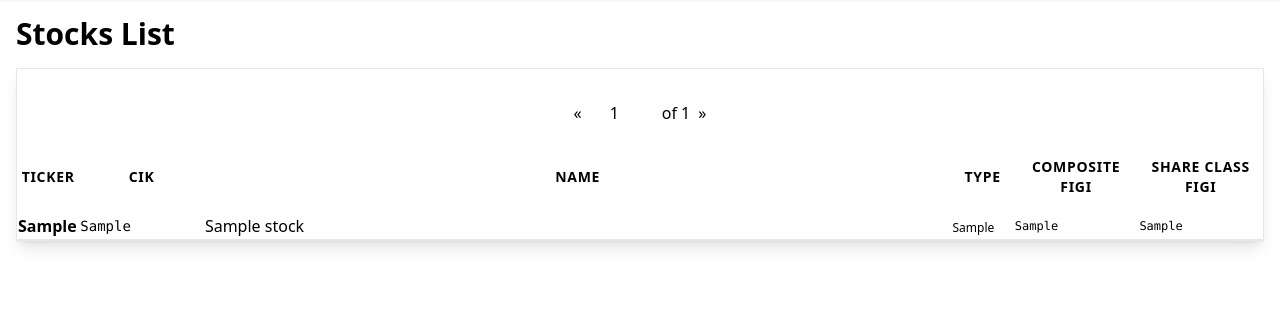
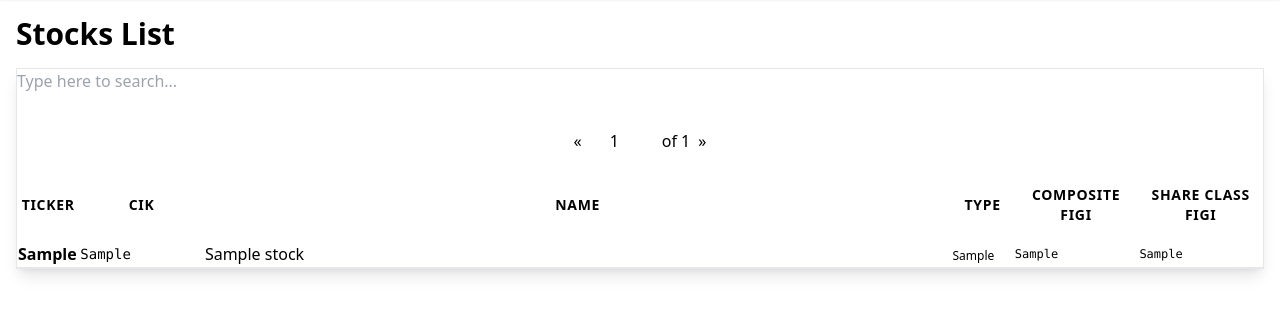
Before and after one commit to Rs-appez/investLogflow, a Django app: page /stocks/ in a window 1280 px wide. Shown: the part 78-393 px from the top of the page. Run offline with Django 5.2, Linux system fonts and the light colour scheme; a user stored in the database is signed in; tables that the repository leaves empty hold one stand-in row (values such as "Sample post"); parts of the project's set-up code (start-up, migrations or seed data) failed here and were passed over; some libraries are stand-ins or nearby versions.

Commit message:
feat(ui): add search input to stocks list page
Added a search input field to the stocks list page with htmx attributes
for live searching. The input preserves the search value from the request
and updates the stocks table dynamically on keyup or change events.

```diff
--- a/apps/tracker/templates/tracker/stocks.html
+++ b/apps/tracker/templates/tracker/stocks.html
@@ -3,6 +3,15 @@
 {% block content %}
     <h1 class="text-3xl font-bold m-4">Stocks List</h1>
     <div class="overflow-x-auto rounded-box border border-base-content/20 shadow-lg mx-4 mt-2 mb-1">
+        <input type="text"
+               placeholder="Type here to search..."
+               class="input input-bordered w-full mb-1"
+               hx-get=""
+               hx-target="#stocks-container"
+               hx-swap="innerHTML"
+               hx-trigger="keyup changed delay:500ms"
+               name="search"
+               value="{{ request.GET.search|default:'' }}">
         {% include "tracker/partials/stocks_table.html" with stocks=stocks %}
     </div>
 {% endblock %}
```
